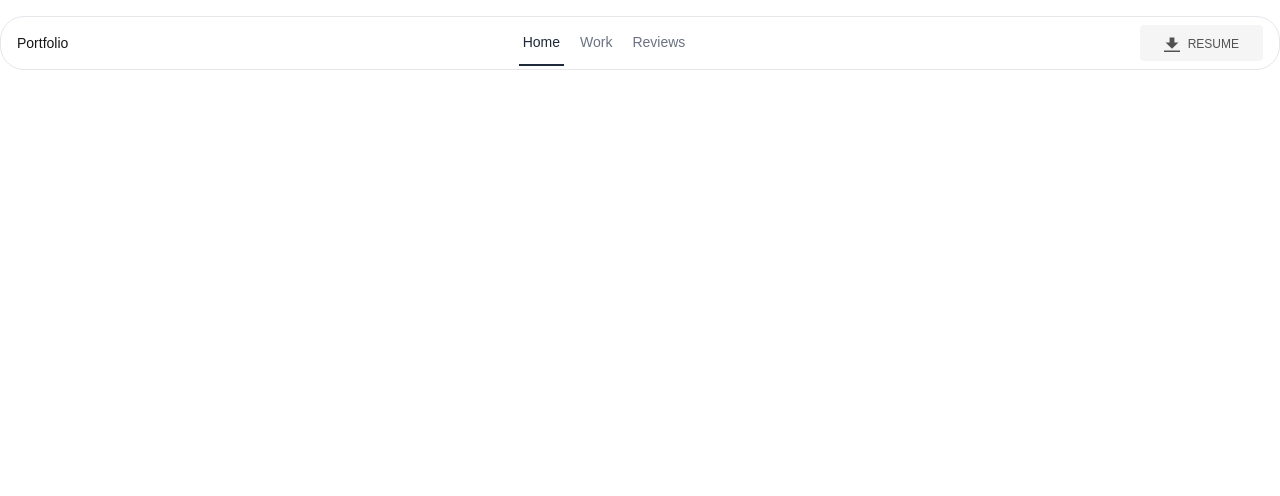
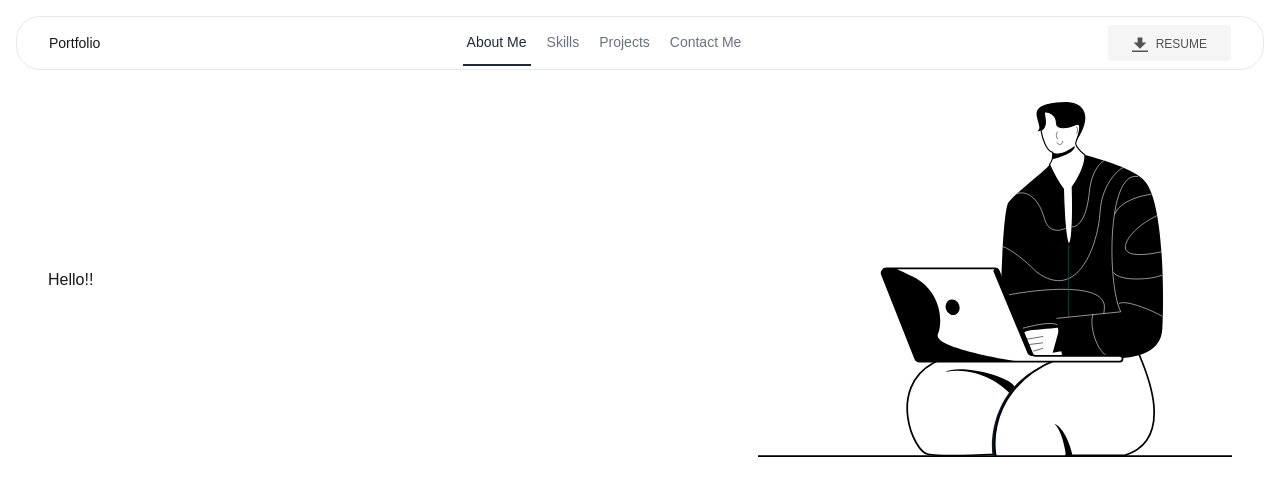
Before and after one commit to advaitkhawase15/portfolio_website, a Next.js app: page / in a window 1280 px wide. Shown: the top 496 px of the page. Built offline with nearby package versions, Linux system fonts and the light colour scheme.

Commit message:
svg added and started home development

```diff
--- a/src/pages/index.js
+++ b/src/pages/index.js
@@ -19,8 +19,9 @@ export default function Home() {
   };
 
   return (
-    <header className="sticky top-0 inset-x-0 flex flex-wrap md:justify-start md:flex-nowrap z-50 w-full text-sm">
-      <nav className=" flex mt-4 relative w-full bg-white border border-gray-200 rounded-[24px] mx-2 flex flex-wrap md:flex-nowrap items-center justify-between p-4 md:py-0 sm:mx-auto dark:bg-neutral-900 dark:border-neutral-700">
+    <>
+      <header className="mx-4 sticky top-0 inset-x-0 flex flex-wrap md:justify-start md:flex-nowrap z-50 text-sm">
+        <nav className=" flex mt-4 relative w-full bg-white border border-gray-200 rounded-[24px] mx-2 flex flex-wrap md:flex-nowrap items-center justify-between p-8 md:py-0 sm:mx-auto dark:bg-neutral-900 dark:border-neutral-700">
           <div className="flex items-center">
             Portfolio
           </div>
@@ -93,19 +94,25 @@ export default function Home() {
                   href="index.html"
                   aria-current="page"
                 >
-                Home
+                  About Me
                 </a>
                 <a
                   className="py-0.5 md:py-3 px-4 md:px-1 border-s-2 md:border-s-0 md:border-b-2 border-transparent text-gray-500 hover:text-gray-800 dark:text-neutral-400"
                   href="work.html"
                 >
-                Work
+                  Skills
                 </a>
                 <a
                   className="py-0.5 md:py-3 px-4 md:px-1 border-s-2 md:border-s-0 md:border-b-2 border-transparent text-gray-500 hover:text-gray-800 dark:text-neutral-400"
                   href="reviews.html"
                 >
-                Reviews
+                  Projects
+                </a>
+                <a
+                  className="py-0.5 md:py-3 px-4 md:px-1 border-s-2 md:border-s-0 md:border-b-2 border-transparent text-gray-500 hover:text-gray-800 dark:text-neutral-400"
+                  href="reviews.html"
+                >
+                  Contact Me
                 </a>
               </div>
 
@@ -123,5 +130,44 @@ export default function Home() {
           </div>
         </nav>
       </header>
+      <div className='mx-4 p-8 flex flex-row'>
+        <div className='w-[60%] flex items-center'>
+          Hello!!
+        </div>
+        <div className='w-[40%]'>
+          <svg viewBox="0 0 795 596" fill="none" xmlns="http://www.w3.org/2000/svg">
+            <path d="M293.457 438.674C217.494 481.449 260.27 586.913 285.345 591.338C304.658 594.746 368.149 592.792 398.921 591.338L637.134 415.074L497.745 395.899C454.97 395.899 354.228 404.454 293.457 438.674Z" fill="white" />
+            <path d="M398.921 591.338C397.822 591.393 400.111 591.281 398.921 591.338ZM398.921 591.338C368.149 592.792 304.658 594.746 285.345 591.338C260.27 586.913 217.494 481.449 293.457 438.674C354.228 404.454 454.97 395.899 497.745 395.899L637.134 415.074L398.921 591.338Z" stroke="black" stroke-width="2.91102" />
+            <path d="M314.106 453.152C366.616 443.122 409.244 473.965 423.994 490.64C426.458 487.195 429.122 483.789 431.998 480.44C427.464 460.527 339.181 439.14 314.106 453.152Z" fill="#000001" />
+            <path d="M393.596 593.52C395.46 593.439 397.239 593.358 398.92 593.278L593.486 449.312C584.915 446.413 562.823 437.494 543.029 425.009C408.733 440.923 387.451 543.981 393.596 593.52Z" fill="#0E1729" />
+            <path d="M615.745 593.277C712.357 562.302 637.132 422.176 637.132 417.014L600.994 412.042C416.913 423.405 389.576 537.6 398.918 593.277L429.984 849.191H510.037L516.919 593.277H615.745Z" fill="white" stroke="black" stroke-width="2.91102" />
+            <path d="M497.745 540.178C509.545 551.978 515.446 580.495 516.921 593.278H527.983C525.033 578.774 514.855 547.848 497.745 540.178Z" fill="#000001" />
+            <rect y="593" width="796" height="3" fill="black" />
+            <path d="M512.714 146.088C508.83 141.143 498.73 125.958 489.407 104.77C491.526 102.297 495.551 94.8104 494.704 84.6398C483.686 82.9447 477.009 59.2134 475.048 47.5596C489.679 39.4435 477.212 17.7929 481.991 16.8366C487.288 15.7766 501.061 21.0738 501.061 34.8464C501.061 48.619 524.657 42.118 530.725 39.0841C545.556 31.6681 540.26 49.6796 533.903 66.63C530.513 72.5628 542.378 83.9341 548.735 88.8781C550.429 105.829 535.315 131.962 527.546 142.909C528.606 174.692 528.818 238.258 521.19 238.258C516.105 228.088 513.421 172.573 512.714 146.088Z" fill="white" stroke="black" stroke-width="1.94068" />
+            <path d="M503.177 49.6725C501.411 51.4383 498.939 56.4529 503.177 62.3858" stroke="#241715" stroke-width="0.970341" />
+            <path d="M511.652 65.5718C510.946 69.4564 507.838 75.3186 501.058 67.6907" stroke="#241715" stroke-width="0.970341" />
+            <path d="M534.96 52.8538C536.372 48.9692 538.138 41.4119 533.9 42.2594" stroke="#241715" stroke-width="0.970341" />
+            <path d="M493.572 96.2916C494.506 93.0569 495.075 89.1066 494.702 84.6383C500.573 87.817 510.592 88.8765 531.781 74.0435C532.627 85.0616 506.661 93.4664 493.572 96.2916Z" fill="black" />
+            <path d="M547.674 16.8356C555.09 34.846 538.139 59.213 533.901 66.629C540.258 49.6786 544.495 31.6671 530.723 39.0832C524.75 42.2994 501.059 48.6181 501.059 34.8454C501.059 21.0728 487.286 15.7756 481.989 16.8356C477.21 17.7919 489.677 39.4426 475.047 47.5587C473.46 48.4386 471.556 49.1594 469.276 49.6775C474.573 42.2615 472.454 43.3209 468.216 25.3105C463.979 7.30016 483.049 3.06296 501.059 0.944096C519.069 -1.17477 540.258 -1.17477 547.674 16.8356Z" fill="black" />
+            <path d="M647.26 131.256C633.699 113.457 575.924 95.5883 548.732 88.8785C550.427 105.829 535.313 131.962 527.544 142.91C528.604 174.693 528.815 238.259 521.188 238.259C516.102 228.088 513.418 172.574 512.712 146.088C508.827 141.144 498.728 125.959 489.405 104.77C487.286 111.127 430.076 154.563 420.541 168.336C411.006 182.109 407.828 314.538 407.828 326.192C407.828 337.846 403.59 417.303 438.552 417.303C466.521 417.303 580.869 421.188 638.784 422.6C647.26 332.901 660.82 149.054 647.26 131.256Z" fill="black" />
+            <path d="M407.831 326.185C465.747 314.178 581.578 300.971 581.578 344.196C581.578 387.42 527.9 411.849 501.061 418.659M581.578 98.3068C574.515 101.518 559.542 116.629 556.152 151.379C551.914 194.815 538.311 209.647 527.291 209.647M516.477 211.766C507.454 216.71 487.712 220.454 480.932 195.875C472.457 165.151 454.774 148.2 435.011 153.497M613.361 110.061C611.242 109.165 577.341 132.309 574.162 185.28C570.984 238.252 537.082 337.839 467.159 284.867C440.672 258.381 415.151 241.784 410.865 243.549M489.408 418.339C498.942 409.163 515.47 387.844 505.299 375.979C495.128 364.113 439.497 380.216 412.953 389.751M652.348 158.795C629.464 172.92 587.299 217.911 601.708 284.867C614.421 323.007 637.653 319.122 647.68 312.413M643.847 364.325C630.153 364.505 604.038 376.254 609.124 421.805" stroke="white" stroke-width="0.970341" />
+            <path d="M521.188 417.293V239.308" stroke="#027269" stroke-width="0.970341" />
+            <path d="M521.824 415.56L516.617 376.847C504.777 378.995 480.119 381.076 461.071 382.881C441.13 384.771 436.105 395.241 449.49 398.585C442.489 397.711 434.65 407.364 445.822 411.686C437.627 414.597 453.836 417.845 461.782 417.861C457.234 418.548 449.349 419.815 450.421 424.634C451.493 429.452 498.469 420.592 521.824 415.56Z" fill="white" />
+            <path d="M521.824 415.561L516.617 376.848C513.863 377.348 510.415 377.844 506.505 378.334L494.66 420.952C504.612 419.142 514.409 417.159 521.824 415.561Z" fill="black" />
+            <path d="M462.106 418.146L478.58 413.509" stroke="black" stroke-width="0.970341" />
+            <path d="M449.596 407.801L478.476 404.295" stroke="black" stroke-width="0.970341" />
+            <path d="M449.491 398.584L478.988 393.482" stroke="black" stroke-width="0.970341" />
+            <path d="M678.692 381.565C681.255 340.991 684.054 136.522 638.286 125.5C585.382 112.759 586.076 307.755 609.043 352.24L501.016 363.222L511.152 430.623C563.673 426.955 674.449 448.703 678.692 381.565Z" fill="black" />
+            <path d="M638.285 125.499C585.382 112.759 586.075 307.754 609.043 352.24L501.015 363.222" stroke="white" stroke-width="0.970341" />
+            <path d="M660.322 154.883C643.975 156.661 607.645 166.099 598.733 188.221M670.493 190.481C655.761 196.925 621.271 218.617 616.92 240.885C612.57 263.152 658.646 255.634 677.274 251.505M678.404 290.493C662.92 297.722 608.644 302.52 596.473 285.973M678.968 359.993C663.111 350.37 617.46 331.161 605.514 338.522M562.571 356.603C555.79 371.294 566.409 425.315 596.473 431.189" stroke="white" stroke-width="0.970341" />
+            <path d="M215.324 279.458H397.26C400.447 279.458 403.311 281.407 404.481 284.372L458.515 421.342C459.685 424.307 462.548 426.256 465.736 426.256H607.251C609.854 426.256 611.964 428.366 611.964 430.969C611.964 433.573 609.854 435.683 607.251 435.683H271.118C267.935 435.683 265.075 433.74 263.902 430.782L208.107 290.082C206.087 284.986 209.842 279.458 215.324 279.458Z" fill="white" stroke="black" stroke-width="2.91102" />
+            <path d="M403.651 282.129L463.502 426.256H459.46C456.326 426.256 453.499 424.371 452.294 421.477L395.65 285.456C394.462 282.603 396.559 279.458 399.65 279.458C401.401 279.458 402.98 280.512 403.651 282.129Z" fill="black" />
+            <path d="M263.902 430.782L208.107 290.082C206.087 284.986 209.842 279.458 215.324 279.458H229.352C230.507 279.458 231.643 279.716 232.692 280.199C237.658 282.486 245.954 286.082 259.731 293.043C305.822 316.331 311.644 365.818 301.941 390.077C294.074 409.743 398.053 430.071 438.905 435.683H271.118C267.935 435.683 265.075 433.74 263.902 430.782Z" fill="black" />
+            <ellipse cx="11.5736" cy="13.3097" rx="11.5736" ry="13.3097" transform="matrix(-0.936312 0.351169 0.351169 0.936312 332.862 327.975)" fill="black" />
+          </svg>
+        </div>
+
+      </div>
+    </>
   );
 }
```
Also changed, not shown: src/Group 1000015839.svg (added). Lines whose indentation alone changed are shown as unchanged.
